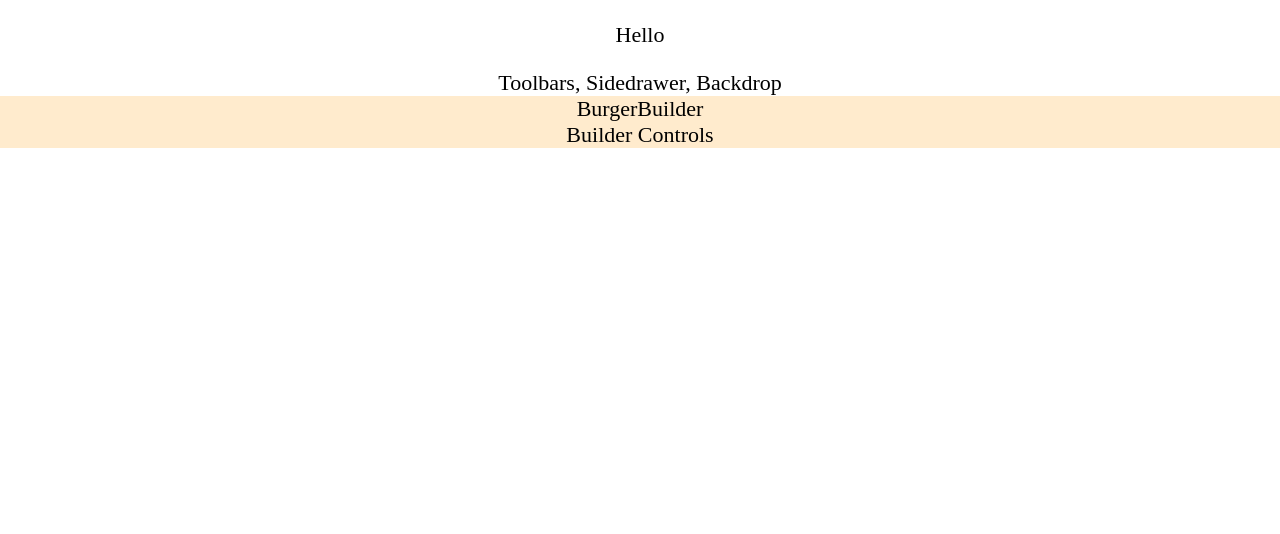
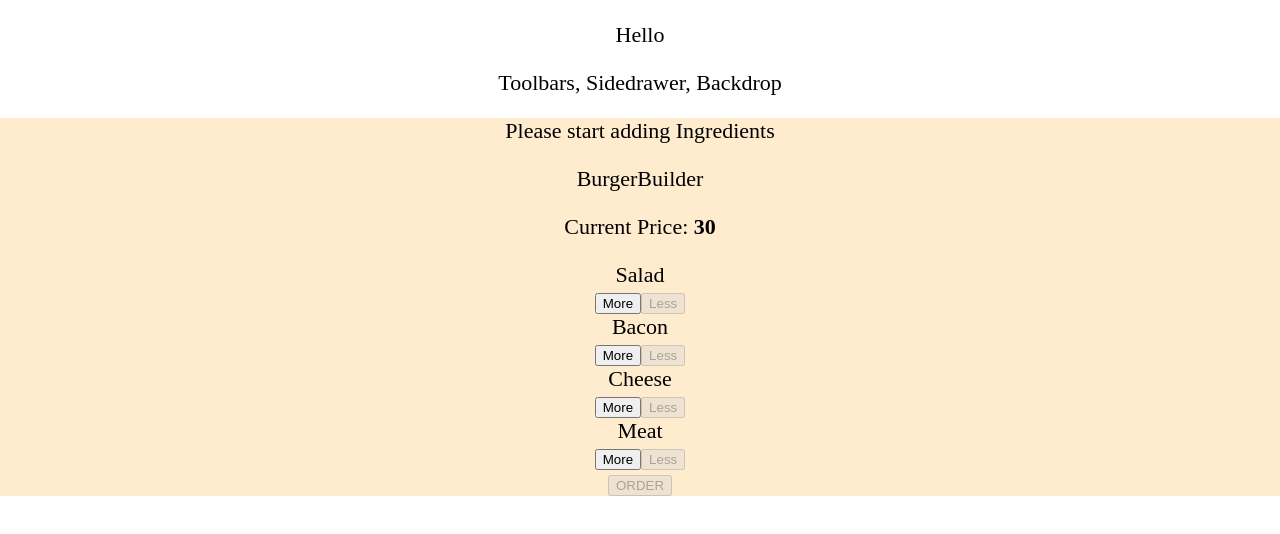
Before and after one commit to haris-75/burger_builder, a React app: page / in a window 1280 px wide. Shown: the top 534 px of the page. Built offline with nearby package versions, Linux system fonts and the light colour scheme; a web font is replaced by a local one.

Commit message:
Created a Basic Burger Builder

```diff
--- /dev/null
+++ b/src/Components/Burger/BuildControls/BuildControl/BuildControl.css
@@ -0,0 +1,57 @@
+.BuildControl {
+    display: flex;
+    justify-content: space-between;
+    align-items: center;
+    margin: 5px 0;
+}
+
+.BuildControl button {
+    display: block;
+    font: inherit;
+    padding: 5px;
+    margin: 0 5px;
+    width: 80px;
+    border: 1px solid #AA6817;
+    cursor: pointer;
+    outline: none;
+}
+
+
+.BuildControl button:disabled {
+    background-color: #AC9980;
+    border: 1px solid #7E7365;
+    color: #ccc;
+    cursor: default;
+}
+
+.BuildControl button:hover:disabled {
+    background-color: #AC9980;
+    color: #ccc;
+    cursor: not-allowed;
+}
+
+.Label {
+    padding: 10px;
+    font-weight: bold;
+    width: 80px;
+}
+
+.BuildControl .Less {
+    background-color: #D39952;
+    color: white;
+}
+
+.BuildControl .More {
+    background-color: #8F5E1E;
+    color: white;
+}
+
+.BuildControl .Less:hover, .BuildControl .Less:active {
+    background-color: #DAA972;
+    color: white;
+}
+
+.BuildControl .More:hover,.BuildControl .More:active {
+    background-color: #99703F;
+    color: white;
+}
--- /dev/null
+++ b/src/Components/Burger/BuildControls/BuildControl/BuildControl.js
@@ -0,0 +1,15 @@
+import builderControls from "../BuildControls"
+import React from 'react';
+import classes from  "./BuildControl.css"
+
+const buildControl = (props) => {
+    return(
+        <div className = {classes.BuildControl}>
+            <div className = {classes.Label}>{props.label}</div>
+            <button className = {classes.More} onClick = {props.added}>More</button>
+            <button className = {classes.Less}  onClick = {props.removed} disabled = {props.disable}>Less</button>
+        </div>
+    );
+}
+
+export default buildControl;
--- /dev/null
+++ b/src/Components/Burger/BuildControls/BuildControls.css
@@ -0,0 +1,51 @@
+.BuildControls {
+    width: 100%;
+    background-color: #CF8F2E;
+    display: flex;
+    flex-flow: column;
+    align-items: center;
+    box-shadow: 0 2px 1px #ccc;
+    margin: auto;
+    padding: 10px 0;
+}
+
+.OrderButton {
+    background-color: #DAD735;
+    outline: none;
+    cursor: pointer;
+    border: 1px solid #966909;
+    color: #966909;
+    font-family: inherit;
+    font-size: 1.2em;
+    padding: 15px 30px;
+    box-shadow: 2px 2px 2px #966909;
+}
+
+.OrderButton:hover, .OrderButton:active {
+    background-color: #A0DB41;
+    border: 1px solid #966909;
+    color: #966909;
+}
+
+.OrderButton:disabled {
+    background-color: #C7C6C6;
+    cursor: not-allowed;
+    border: 1px solid #ccc;
+    color: #888888;
+}
+
+.OrderButton:not(:disabled) {
+    animation: enable 0.3s linear;
+}
+
+@keyframes enable {
+    0% {
+        transform: scale(1);
+    }
+    60% {
+        transform: scale(1.1);
+    }
+    100% {
+        transform: scale(1);
+    }
+}
--- /dev/null
+++ b/src/Components/Burger/BuildControls/BuildControls.js
@@ -0,0 +1,32 @@
+import React from 'react';
+import BuildControl from "./BuildControl/BuildControl"
+import classes from "./BuildControls.css"
+
+const controls = [
+    {label: 'Salad', type: 'salad'},
+    {label: 'Bacon', type: 'bacon'},
+    {label: 'Cheese', type: 'cheese'},
+    {label: 'Meat', type: 'meat'}
+];
+
+
+
+const builderControls = (props) => {
+    return(
+        <div className = {classes.BuildControls}>
+            <p>Current Price: <strong> {props.price} </strong></p>
+            { controls.map(ctrl =>
+                (<BuildControl
+                    key = {ctrl.label}
+                    label = {ctrl.label}
+                    added = {() => props.ingredientAdded(ctrl.type)}
+                    removed = {() => props.ingredientRemoved(ctrl.type)}
+                    disable = {props.disabledInfo[ctrl.type]}>
+                    </BuildControl>))
+            }
+            <button className = {classes.OrderButton} disabled = {!props.purchasable}> ORDER </button>
+        </div>
+    );
+}
+
+export default builderControls;
--- a/src/Components/Burger/Burger.js
+++ b/src/Components/Burger/Burger.js
@@ -3,9 +3,27 @@
 import classes from './Burger.css';
 
 const Burger = (props) => {
+
+    let transformIngredients = Object.keys(props.ingredients)
+        .map(
+            ingredientsKey => {
+                return[...Array(props.ingredients[ingredientsKey])].map(
+                    (_,index) => {
+                        return(
+                        <BurgerIngredients key = {ingredientsKey + index} type = {ingredientsKey}></BurgerIngredients>);
+                    }
+                )
+            }
+        )
+        .reduce((arr, el) => { return arr.concat(el);}, []);
+
+    if(transformIngredients.length === 0){
+            transformIngredients = <p>Please start adding Ingredients</p>;
+        }
     return(
         <div className = {classes.Burger}>
             <BurgerIngredients type= "bread-top"></BurgerIngredients>
+            {transformIngredients}
             <BurgerIngredients type= "bread-bottom"></BurgerIngredients>
         </div>
     );
--- a/src/Components/Burger/BurgerIngredients/BurgerIngredients.js
+++ b/src/Components/Burger/BurgerIngredients/BurgerIngredients.js
@@ -23,13 +23,13 @@
                 ingredient = <div className={classes.Meat}></div>;
                 break;
             case ( 'cheese' ):
-                ingredient = <div className="Cheese"></div>;
+                ingredient = <div className={classes.Cheese}></div>;
                 break;
             case ( 'salad' ):
-                ingredient = <div className="Salad"></div>;
+                ingredient = <div className={classes.Salad}></div>;
                 break;
             case ( 'bacon' ):
-                    ingredient = <div className="Bacon"></div>;
+                    ingredient = <div className={classes.Bacon}></div>;
                     break;
             default:
                 ingredient = null;
--- a/src/Containers/BurgerBuilder/BurgerBuilder.js
+++ b/src/Containers/BurgerBuilder/BurgerBuilder.js
@@ -1,18 +1,98 @@
 import React, {Component} from 'react';
 import Burger from '../../Components/Burger/Burger';
 import Aux from '../../HOC/aux'
+import BuildControls from '../../Components/Burger/BuildControls/BuildControls'
 
 class BurgerBuilder extends Component{
+
+    state = {
+        ingredients: {
+            salad: 0,
+            bacon: 0,
+            cheese: 0,
+            meat: 0
+        },
+        INGREDIENT_PRICES: {
+            salad: 20,
+            bacon: 20,
+            cheese: 30,
+            meat: 50
+        },
+        totalPrice: 30,
+        purchasable: false
+    }
+
+    updatePurchase = (ingredients) => {
+        const newIngredients = {
+            ...this.state.ingredients
+        };
+
+        const sum = Object.keys(ingredients)
+            .map((igKey) => {
+                return ingredients[igKey];
+            })
+            .reduce((sum, el) => {return sum + el;},0);
+        this.setState(
+            {purchasable: sum>=0}
+        )
+    }
+
+    addIngredientHandler = (type) => {
+        const oldCount = this.state.ingredients[type];
+        const newCount = oldCount + 1;
+        const newIngredients = {
+            ...this.state.ingredients
+        };
+        newIngredients[type] = newCount;
+        const addedPrice = this.state.INGREDIENT_PRICES[type];
+        const newPrice = this.state.totalPrice + addedPrice;
+        this.setState({
+            ingredients: newIngredients,
+            totalPrice: newPrice
+        });
+        this.updatePurchase(newIngredients);
+    }
+
+    removeIngredientHandler = (type) => {
+        const oldCount = this.state.ingredients[type];
+        const newCount = oldCount - 1;
+        const newIngredients = {
+            ...this.state.ingredients
+        };
+        newIngredients[type] = newCount;
+        const addedPrice = this.state.INGREDIENT_PRICES[type];
+        const newPrice = this.state.totalPrice - addedPrice;
+        this.setState({
+            ingredients: newIngredients,
+            totalPrice: newPrice
+        });
+        this.updatePurchase(newIngredients);
+    }
+
     render()
     {
-        return(<Aux>
+        const disabledInfo = {
+            ...this.state.ingredients
+        };
+
+        for (let key in disabledInfo)
+        {
+            disabledInfo[key] = disabledInfo[key] <=0
+        }
+
+        return(
+        <Aux>
+            <Burger ingredients = {this.state.ingredients}></Burger>
             <div>
                 BurgerBuilder
             </div>
-            <div>
-                Builder Controls
-            </div>
-            <Burger></Burger>
+            <BuildControls
+                ingredientAdded = {this.addIngredientHandler}
+                ingredientRemoved = {this.removeIngredientHandler}
+                disabledInfo = {disabledInfo}
+                price = {this.state.totalPrice}
+                purchasable = {this.state.purchasable}>
+            </BuildControls>
         </Aux>);
     }
 }
```
